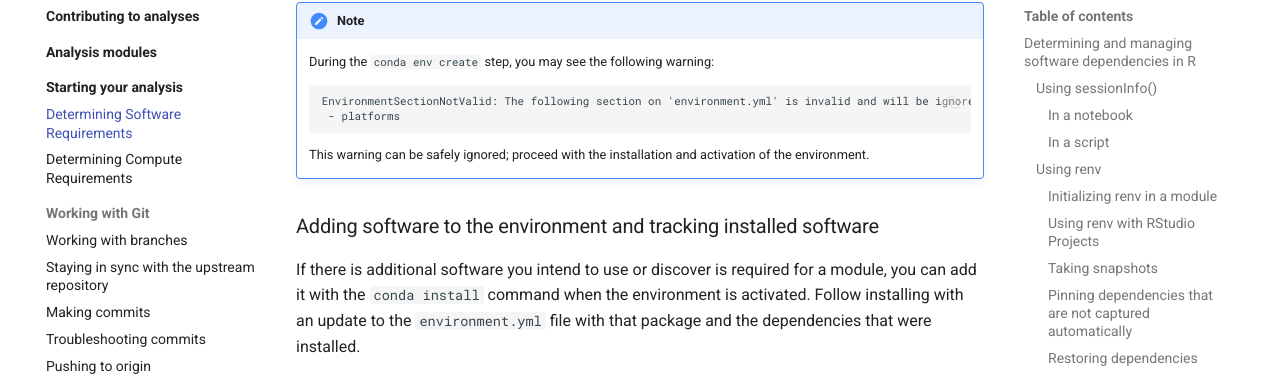
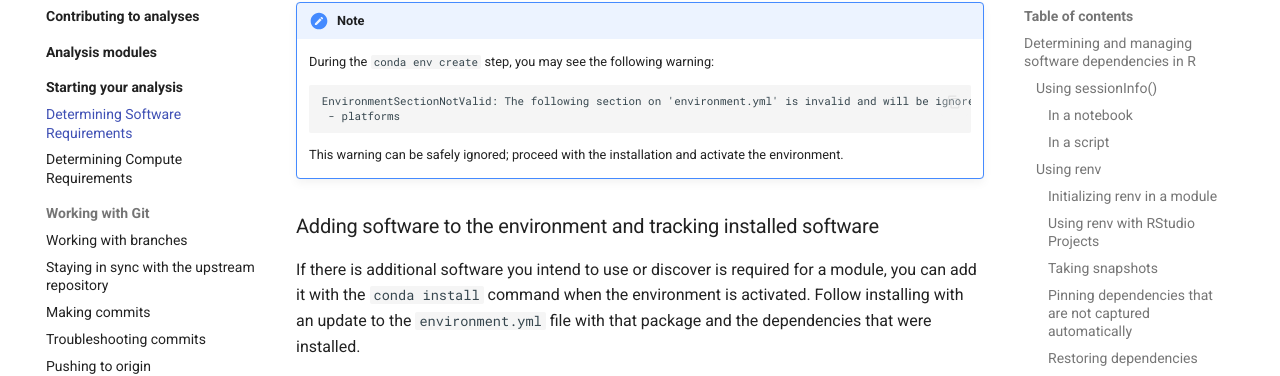
Before and after one commit to AlexsLemonade/OpenScPCA-analysis, an MkDocs documentation site: the page built from docs/contributing-to-analyses/starting-your-analysis/determining-software-requirements.md, in a window 1280 px wide and 900 px high, scrolled down 4573 px. Shown: the part 113-489 px from the top of the window. Built offline with MkDocs 1.6.1 and Material for MkDocs 9.7.7, drawn with Linux system fonts in a browser that asks for light colours.

Commit message:
Update docs/contributing-to-analyses/starting-your-analysis/determining-software-requirements.md

````diff
--- a/docs/contributing-to-analyses/starting-your-analysis/determining-software-requirements.md
+++ b/docs/contributing-to-analyses/starting-your-analysis/determining-software-requirements.md
@@ -179,7 +179,7 @@ conda activate openscpca-{module_name}
      - platforms
     ```
 
-    This warning can be safely ignored; proceed with the installation and activation of the environment.
+    This warning can be safely ignored; proceed with the installation and activate the environment.
 
 
 ### Adding software to the environment and tracking installed software
````
